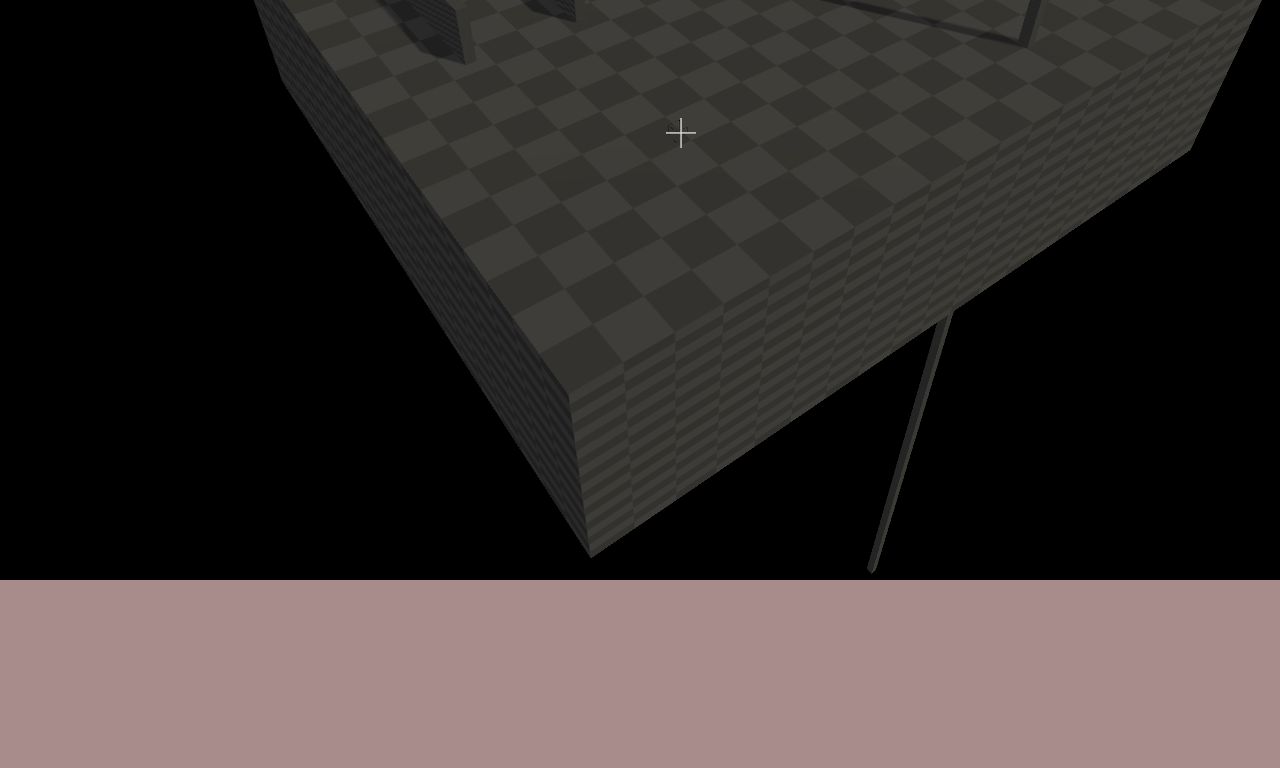
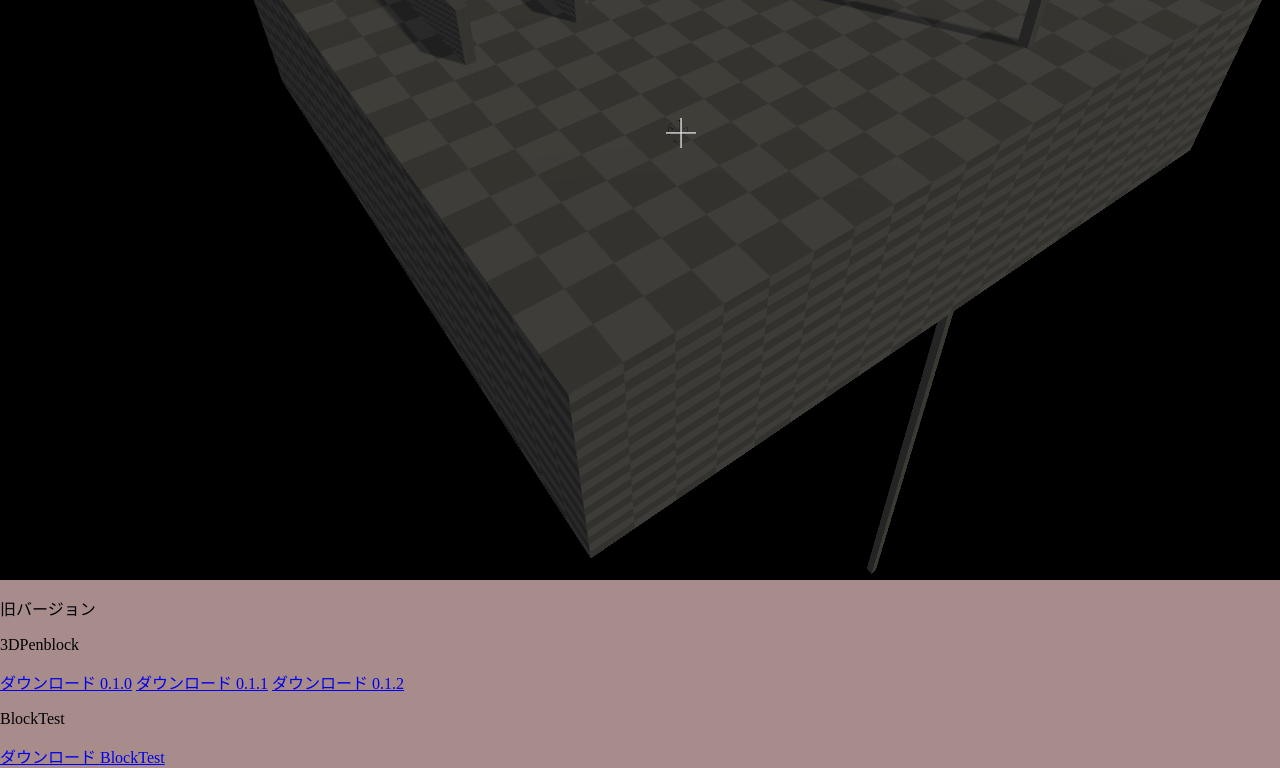
Before and after one commit to Frappyworld/TIMBLOCK-Launcher, a plain HTML site: page index.html in a window 1280 px wide. Shown: the part 1218-1986 px from the top of the page. Before the commit the page ends 1798 px from the top, so only its background shows below. Drawn offline with Linux system fonts and the light colour scheme.

Commit message:
Update index.html

```diff
--- a/index.html
+++ b/index.html
@@ -17,3 +17,10 @@
 <p>・右マウスクリックはブロック破壊</p>
 <h1>マップ</h1>
 <img src="スクリーンショット 2024-04-27 114236.png" alt="MAP" />
+<p>旧バージョン</p>
+<p>3DPenblock</p>
+<a href="https://github.com/Frappyworld/TIMBLOCK-Launcher/releases/download/untagged-5f4ceae2079d1394a0fc/3d.zip">ダウンロード 0.1.0</a>
+<a href="https://github.com/Frappyworld/TIMBLOCK-Launcher/releases/download/untagged-5f4ceae2079d1394a0fc/3d-s-penblocker.zip">ダウンロード 0.1.1</a>
+<a href="https://github.com/Frappyworld/TIMBLOCK-Launcher/releases/download/untagged-5f4ceae2079d1394a0fc/3d-s-penblocker.1.zip">ダウンロード 0.1.2</a>
+<p>BlockTest</p>
+<a href="https://github.com/Frappyworld/TIMBLOCK-Launcher/releases/download/untagged-5f4ceae2079d1394a0fc/0.1.2.1.zip">ダウンロード BlockTest</a>
```
